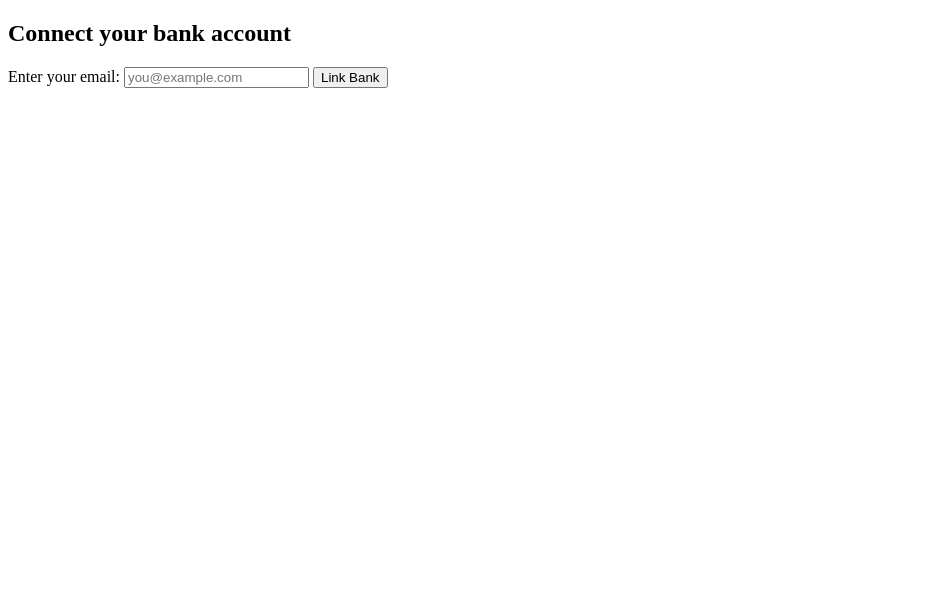
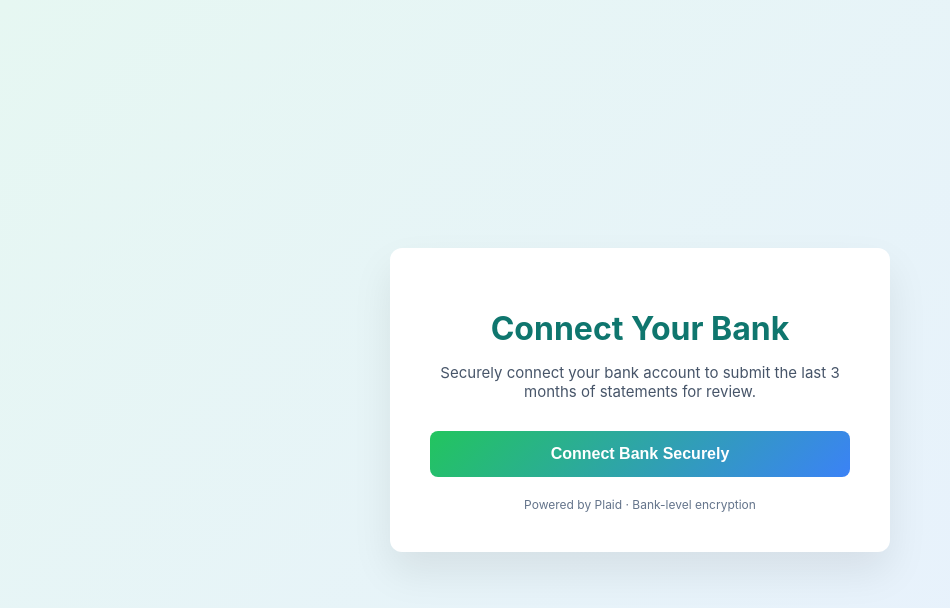
Before and after one commit to Stetkevych/Plaid-backend, a plain HTML site: page public/index.html in a window 1280 px wide. Shown: the whole page, without its empty margins (0-950 px from the left). Drawn offline with Linux system fonts and the light colour scheme; no server answers.

Commit message:
index.html

```diff
--- a/public/index.html
+++ b/public/index.html
@@ -1,20 +1,85 @@
 <!DOCTYPE html>
-<html>
+<html lang="en">
   <head>
-    <title>Connect Your Bank</title>
+    <meta charset="UTF-8" />
+    <title>Secure Bank Connection</title>
+
+    <!-- Plaid Link -->
     <script src="https://cdn.plaid.com/link/v2/stable/link-initialize.js"></script>
+
+    <style>
+      body {
+        font-family: -apple-system, BlinkMacSystemFont, "Segoe UI", Roboto, sans-serif;
+        background: linear-gradient(135deg, #e6f7f2, #e8f0ff);
+        height: 100vh;
+        margin: 0;
+        display: flex;
+        align-items: center;
+        justify-content: center;
+      }
+
+      .card {
+        background: white;
+        padding: 40px;
+        border-radius: 12px;
+        box-shadow: 0 20px 40px rgba(0, 0, 0, 0.08);
+        max-width: 420px;
+        width: 100%;
+        text-align: center;
+      }
+
+      h1 {
+        color: #0f766e;
+        margin-bottom: 10px;
+      }
+
+      p {
+        color: #475569;
+        font-size: 15px;
+        margin-bottom: 30px;
+      }
+
+      button {
+        background: linear-gradient(135deg, #22c55e, #3b82f6);
+        color: white;
+        border: none;
+        padding: 14px 24px;
+        font-size: 16px;
+        border-radius: 8px;
+        cursor: pointer;
+        width: 100%;
+        font-weight: 600;
+      }
+
+      button:hover {
+        opacity: 0.95;
+      }
+
+      .footer {
+        margin-top: 20px;
+        font-size: 12px;
+        color: #64748b;
+      }
+    </style>
   </head>
+
   <body>
-    <h2>Connect your bank account</h2>
+    <div class="card">
+      <h1>Connect Your Bank</h1>
+      <p>
+        Securely connect your bank account to submit the last 3 months of
+        statements for review.
+      </p>
 
-    <label for="email">Enter your email:</label>
-    <input type="email" id="email" placeholder="you@example.com" />
+      <button id="link-button">Connect Bank Securely</button>
 
-    <button id="link-button">Link Bank</button>
+      <div class="footer">
+        Powered by Plaid · Bank-level encryption
+      </div>
+    </div>
 
     <script>
-      // THIS IS YOUR LIVE VERCEL BACKEND
-      const BACKEND_URL = "https://plaid-backend.vercel.app";
+      const BACKEND_URL = "https://YOUR-VERCEL-URL";
 
       async function createLinkToken() {
         const res = await fetch(`${BACKEND_URL}/api/create_link_token`);
@@ -27,7 +92,26 @@
 
         const handler = Plaid.create({
           token: linkToken,
-          onSuccess: async (public_token, metadata) => {
-            const email = document.getElementById("email").value;
-            if (!email) {
-              al
+          onSuccess: async (public_token) => {
+            await fetch(`${BACKEND_URL}/api/exchange_token`, {
+              method: "POST",
+              headers: { "Content-Type": "application/json" },
+              body: JSON.stringify({ public_token }),
+            });
+
+            alert("Bank connected successfully. You’re all set.");
+          },
+          onExit: (err) => {
+            if (err) console.error(err);
+          },
+        });
+
+        document
+          .getElementById("link-button")
+          .addEventListener("click", () => handler.open());
+      }
+
+      initPlaid();
+    </script>
+  </body>
+</html>
```
